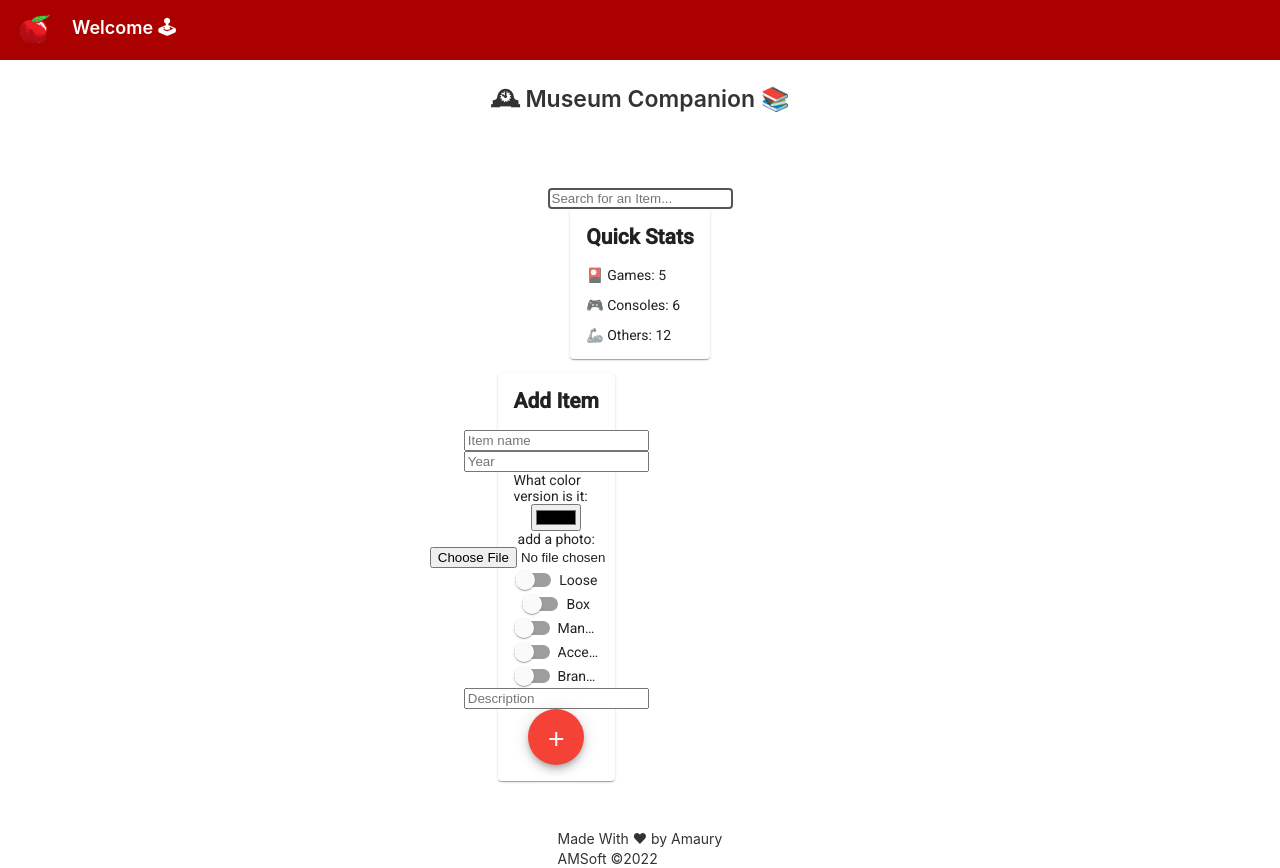
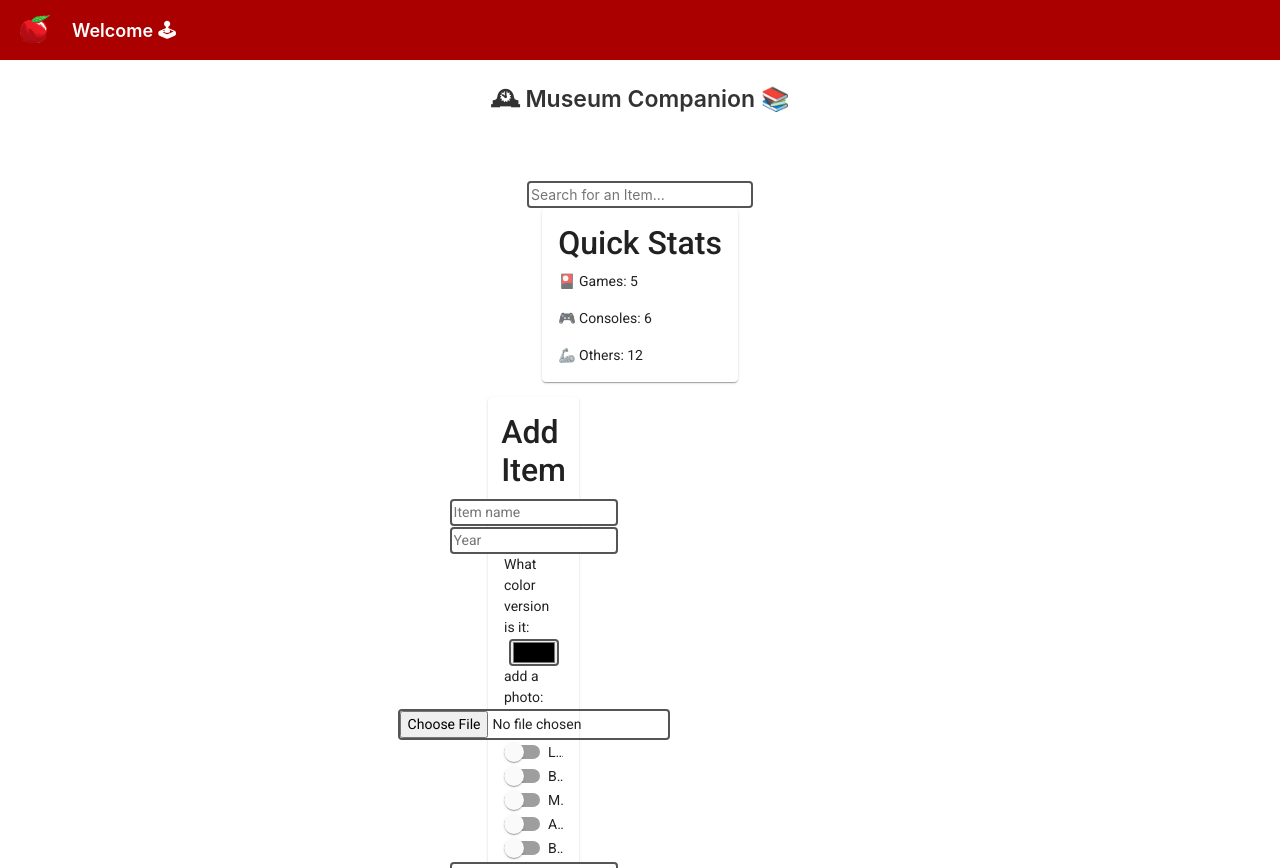
Before and after one commit to AmauryDanisCousandier/MuseumCompanion-ui, an Angular app: page / in a window 1280 px wide. Shown: the top 868 px of the page. Built offline with nearby package versions, Linux system fonts and the light colour scheme.

Commit message:
added bootstrap

```diff
--- a/package.json
+++ b/package.json
@@ -20,6 +20,8 @@
     "@angular/platform-browser": "~13.0.0",
     "@angular/platform-browser-dynamic": "~13.0.0",
     "@angular/router": "~13.0.0",
+    "bootstrap": "^5.1.3",
+    "ngx-bootstrap": "^8.0.0",
     "rxjs": "~7.4.0",
     "tslib": "^2.3.0",
     "zone.js": "~0.11.4"
--- a/src/app/add-item/add-item.component.scss
+++ b/src/app/add-item/add-item.component.scss
@@ -8,10 +8,30 @@ mat-card {
 
 mat-card p {
   padding-top: 3%;
+}
 
+input {
+  border: 2px solid #555;
+  border-radius: 4px;
+  margin-top: 2%;
 }
+
 
 input[type=text]:focus {
   border: 3px solid #aa0000;
   outline: none;
 }
+
+@media screen and (max-width: 767px) {
+  .card-container > *:not(.circle-link) ,
+  .terminal {
+    width: 100%;
+  }
+  .card:not(.highlight-card) {
+    height: 16px;
+    margin: 8px 0;
+  }
+  .card.highlight-card span {
+    margin-left: 72px;
+  }
+}
--- a/src/app/app.component.html
+++ b/src/app/app.component.html
@@ -7,7 +7,7 @@
   <span>Welcome 🕹</span>
   <div class="spacer"></div>
 </div>
-<div class="content">
+<div class="content" col-12>
   <span class="title">🕰 Museum Companion 📚</span>
   <input type="text" placeholder="Search for an Item...">
   <app-quick-stats></app-quick-stats>
--- a/src/app/app.component.scss
+++ b/src/app/app.component.scss
@@ -76,7 +76,6 @@ p {
 
 mat-card p {
   padding-top: 3%;
-
 }
 
 input[type=text]:focus {
@@ -86,7 +85,6 @@ input[type=text]:focus {
 
 footer {
   margin-top: 5%;
-  // display: flex;
   align-items: center;
   line-height: 20px;
 }
@@ -116,9 +114,3 @@ mat-slide-toggle{
     transform: rotate(-5deg);
   }
 }
-@media screen and (max-width: 575px) {
-  svg#rocket-smoke {
-    display: none;
-    visibility: hidden;
-  }
-}
--- a/src/app/app.module.ts
+++ b/src/app/app.module.ts
@@ -4,6 +4,9 @@ import { MatCardModule } from '@angular/material/card';
 import { MatSlideToggleModule } from '@angular/material/slide-toggle';
 import { MatButtonModule } from '@angular/material/button';
 import { MatIconModule } from '@angular/material/icon';
+import { BsDropdownModule } from 'ngx-bootstrap/dropdown';
+import { TooltipModule } from 'ngx-bootstrap/tooltip';
+import { ModalModule } from 'ngx-bootstrap/modal';
 
 import { AppRoutingModule } from './app-routing.module';
 import { AppComponent } from './app.component';
@@ -24,7 +27,10 @@ import { QuickStatsComponent } from './quick-stats/quick-stats.component';
     AppRoutingModule,
     MatButtonModule,
     MatIconModule,
-    BrowserAnimationsModule
+    BrowserAnimationsModule,
+    BsDropdownModule.forRoot(),
+    TooltipModule.forRoot(),
+    ModalModule.forRoot()
   ],
   providers: [],
   bootstrap: [AppComponent]
--- a/src/styles.scss
+++ b/src/styles.scss
@@ -8,6 +8,7 @@
 // have to load a single css file for Angular Material in your app.
 // Be sure that you only ever include this mixin once!
 @include mat.core();
+@import '~bootstrap/dist/css/bootstrap.min.css';
 
 // Define the palettes for your theme using the Material Design palettes available in palette.scss
 // (imported above). For each palette, you can optionally specify a default, lighter, and darker
```
Also changed, not shown: 1 other file (tests, documents, lock files or other folders). Lines whose indentation alone changed are shown as unchanged.
